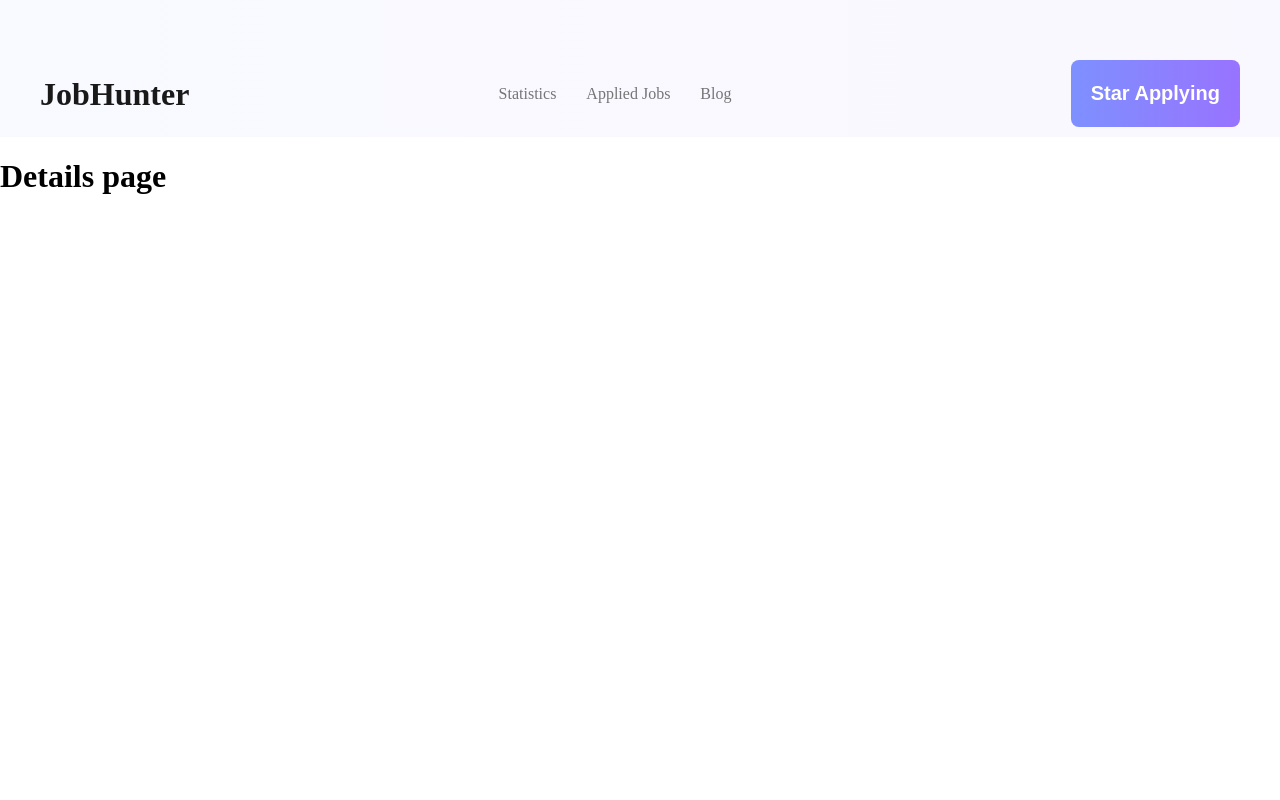
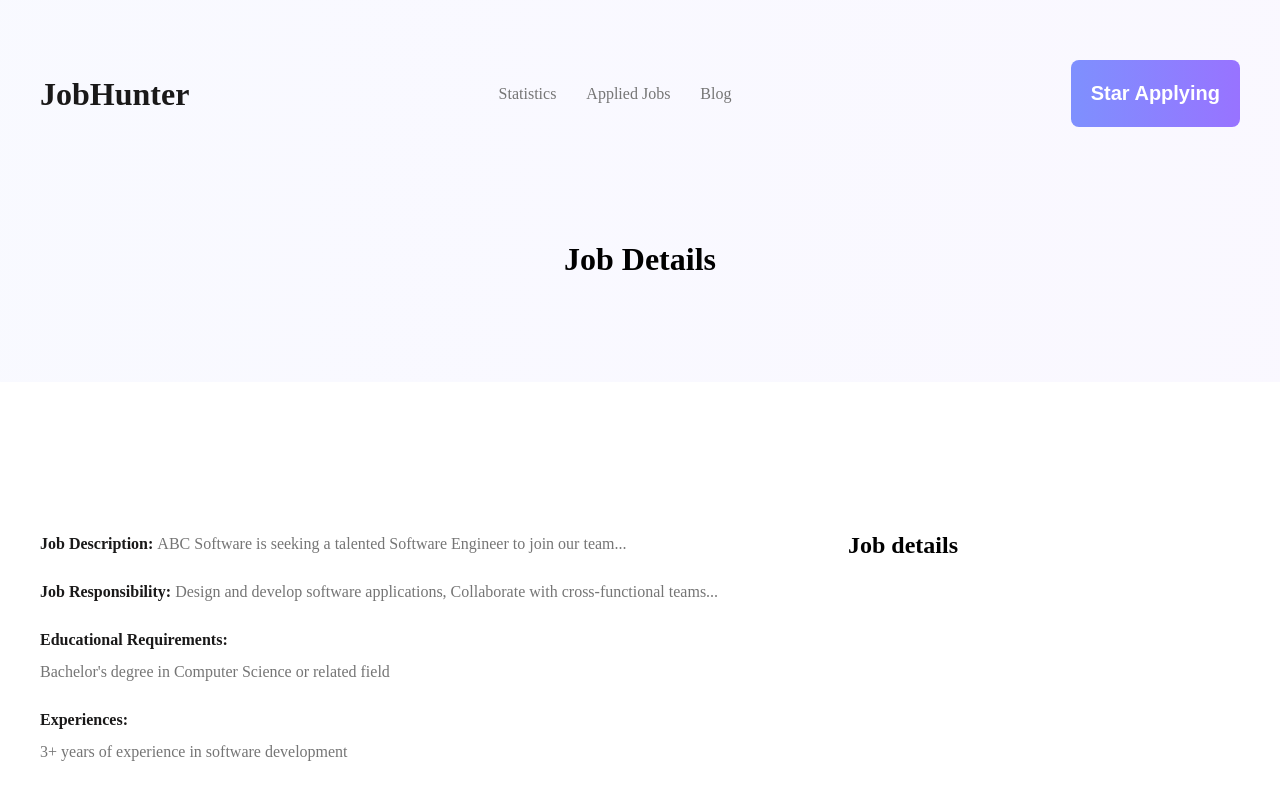
Before and after one commit to mksmmirhs/job-hunter, a React (Vite) app: page /details/1 in a window 1280 px wide. Built offline with nearby package versions, Linux system fonts and the light colour scheme.

Commit message:
job description finished

```diff
--- a/src/components/Details/Details.css
+++ b/src/components/Details/Details.css
@@ -0,0 +1,12 @@
+.details-header {
+  text-align: center;
+  margin-top: 100px;
+  margin-bottom: 100px;
+}
+.details-body {
+  max-width: 1200px;
+  margin: 130px auto 0 auto;
+  display: grid;
+  grid-template-columns: 2fr 1fr;
+  gap: 24px;
+}
--- a/src/components/Details/Details.jsx
+++ b/src/components/Details/Details.jsx
@@ -1,16 +1,23 @@
 import React from 'react';
 import { useLoaderData, useParams } from 'react-router-dom';
 import './Details.css';
+import JobDescription from '../JobDescription/JobDescription';
+import JobDetails from '../JobDetails/JobDetails';
 
 const Details = () => {
   const params = useParams();
   const jobId = parseInt(params.id);
   const jobs = useLoaderData();
   const job = jobs.find(job => job.id === jobId);
-  console.log(job);
   return (
     <div>
-      <h1>Details page</h1>
+      <div className="bg-home">
+        <h1 className="details-header">Job Details</h1>
+      </div>
+      <div className="details-body">
+        <JobDescription job={job}></JobDescription>
+        <JobDetails job={job}></JobDetails>
+      </div>
     </div>
   );
 };
--- a/src/components/Header/Header.css
+++ b/src/components/Header/Header.css
@@ -4,6 +4,7 @@
     rgba(126, 144, 254, 0.05) 0%,
     rgba(152, 115, 255, 0.05) 100%
   );
+  padding: 4px;
 }
 .home {
   display: flex;
--- /dev/null
+++ b/src/components/JobDescription/JobDescription.css
@@ -0,0 +1,11 @@
+.job-description strong {
+  font-weight: 800;
+  color: #1a1919;
+}
+.job-description p {
+  font-weight: 500;
+  font-size: 16px;
+  line-height: 32px;
+
+  color: #757575;
+}
--- /dev/null
+++ b/src/components/JobDescription/JobDescription.jsx
@@ -0,0 +1,30 @@
+import React from 'react';
+import './JobDescription.css';
+const JobDescription = ({ job }) => {
+  const {
+    job_description,
+    job_responsibility,
+    educational_requirements,
+    experiences,
+  } = job;
+  return (
+    <div className="job-description">
+      <p>
+        <strong>Job Description: </strong> {job_description}
+      </p>
+      <p>
+        <strong>Job Responsibility: </strong> {job_responsibility}
+      </p>
+      <p>
+        <strong>Educational Requirements: </strong> <br />
+        {educational_requirements}
+      </p>
+      <p>
+        <strong>Experiences: </strong> <br />
+        {experiences}
+      </p>
+    </div>
+  );
+};
+
+export default JobDescription;
--- /dev/null
+++ b/src/components/JobDetails/JobDetails.jsx
@@ -0,0 +1,11 @@
+import React from 'react';
+
+const JobDetails = ({ job }) => {
+  return (
+    <div>
+      <h2>Job details</h2>
+    </div>
+  );
+};
+
+export default JobDetails;
```
Also changed, not shown: src/components/JobDetails/JobDetails.css (added).
